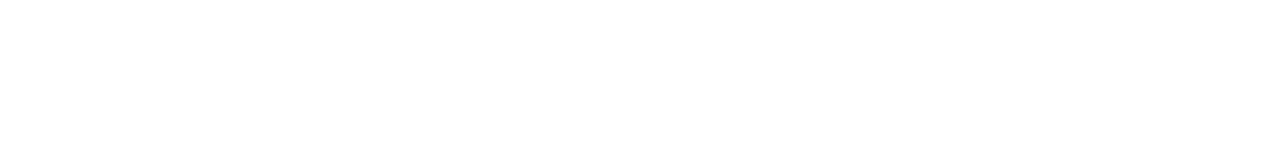
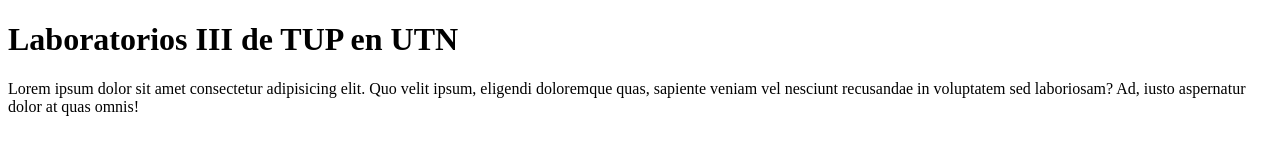
Before and after one commit to KevinLlabot/TP2, a plain HTML site: page Fusion con confictos/index.html in a window 1280 px wide. Drawn offline with Linux system fonts and the light colour scheme.

Commit message:
desde bug1 modifcaciones

```diff
--- a/Fusion con confictos/index.html
+++ b/Fusion con confictos/index.html
@@ -2,9 +2,13 @@
 <html>
 <head>
     <meta charset="UTF-8">
-    <title>TP2 Laboratorios III Fusiones con conflicto</title>
+    <title>TP2 Laboratorios III</title>
 </head>
 <body>
+
+    <h1> Laboratorios III de TUP en UTN</h1>
+    <p>Lorem ipsum dolor sit amet consectetur adipisicing elit. Quo velit ipsum, eligendi doloremque quas, sapiente veniam vel nesciunt recusandae in voluptatem sed laboriosam? Ad, iusto aspernatur dolor at quas omnis!</p>
+
 
 </body>
 
```
